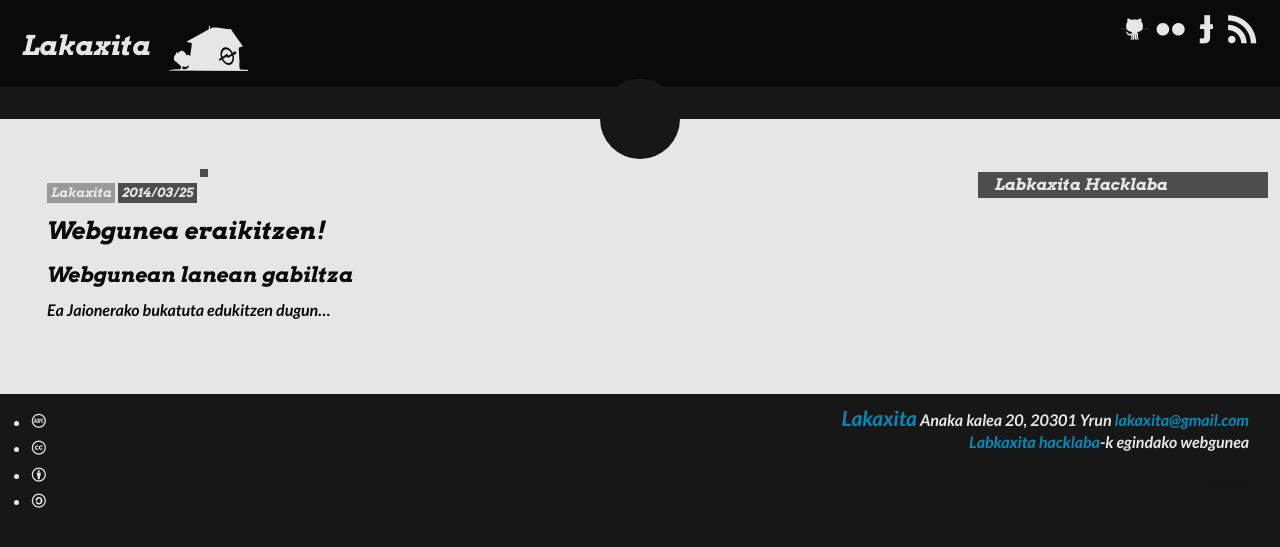
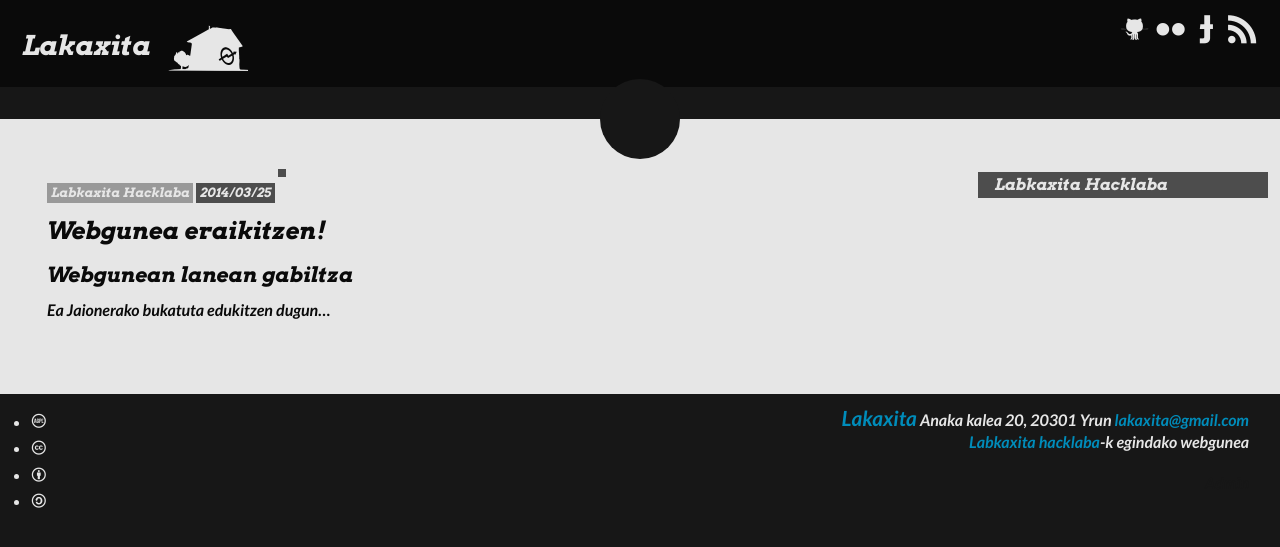
Before and after one commit to lakaxita/lakaxita.github.io, a Jekyll site: the page built from _posts/2014-03-25-webgunea-eraikitzen.md, in a window 1280 px wide. Shown: the top 547 px of the page. Built offline with Jekyll 4.4.1, drawn with Linux system fonts in a browser that asks for light colours; Markdown is read by kramdown in place of the engine named in the settings.

Commit message:
Render author in post details too

```diff
--- a/_layouts/post.html
+++ b/_layouts/post.html
@@ -3,7 +3,8 @@ layout: default
 ---
 {% include JB/setup %}
 <article>
-    <a class="author" href="{{ HOME_PATH }}">{{ site.author.name }}</a>
+    {% assign category = page.categories|first %}
+    <a class="author" href="/#{{ category }}">{{ site.data.groups[category].name }}</a>
     <time>{{ page.date | date:"%Y/%m/%d" }}</time>
     <p class="location">{{ page.location }}</p>
     <h1 class="title" >{{ page.title }}</h2>
```
